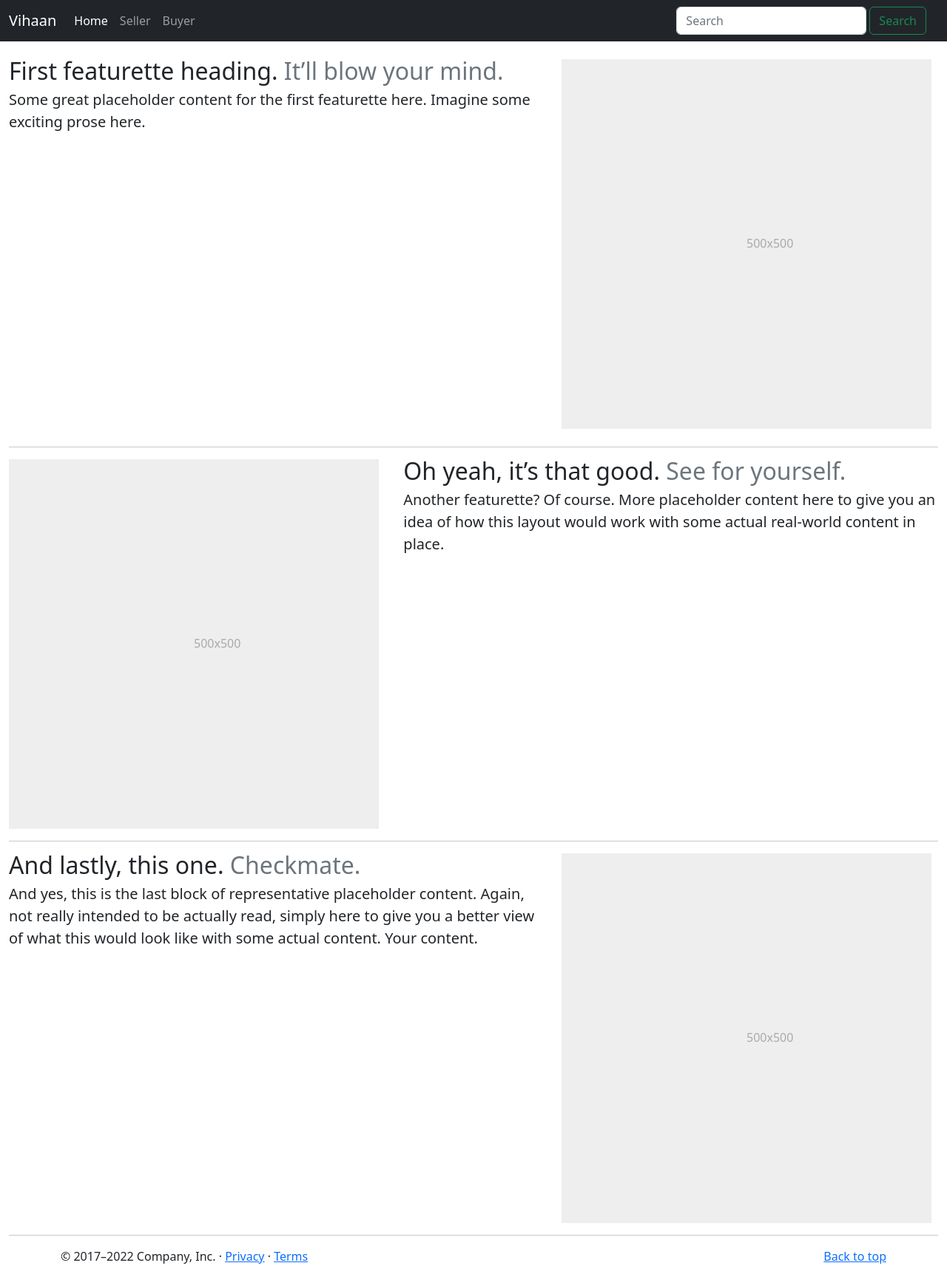
After one commit to anuragkumart16/Vihaan, a Django app: template Vihaan/templates/hometry.html in a window 1280 px wide. The commit adds this page. Shown: the whole page at 74% size. Run offline with Django 4.2, Linux system fonts and the light colour scheme; the template is opened without the code that fills it, so the values that code supplies are empty.

```diff
--- /dev/null
+++ b/Vihaan/templates/hometry.html
@@ -0,0 +1,106 @@
+<!doctype html>
+<html lang="en">
+
+<head>
+    <meta charset="utf-8">
+    <meta name="viewport" content="width=device-width, initial-scale=1">
+    <title>Vihaan.com</title>
+    <link href="https://cdn.jsdelivr.net/npm/bootstrap@5.2.2/dist/css/bootstrap.min.css" rel="stylesheet"
+        integrity="sha384-Zenh87qX5JnK2Jl0vWa8Ck2rdkQ2Bzep5IDxbcnCeuOxjzrPF/et3URy9Bv1WTRi" crossorigin="anonymous">
+</head>
+
+<body>
+    <script src="https://cdn.jsdelivr.net/npm/bootstrap@5.2.2/dist/js/bootstrap.bundle.min.js"
+        integrity="sha384-OERcA2EqjJCMA+/3y+gxIOqMEjwtxJY7qPCqsdltbNJuaOe923+mo//f6V8Qbsw3"
+        crossorigin="anonymous"></script>
+<!-- navbar -->
+    <nav class="navbar navbar-dark navbar-expand-lg  bg-dark">
+        <div class="container-fluid">
+            <a class="navbar-brand" href="/">Vihaan</a>
+            <button class="navbar-toggler" type="button" data-bs-toggle="collapse"
+                data-bs-target="#navbarSupportedContent" aria-controls="navbarSupportedContent" aria-expanded="false"
+                aria-label="Toggle navigation">
+                <span class="navbar-toggler-icon"></span>
+            </button>
+            <div class="collapse navbar-collapse" id="navbarSupportedContent">
+                <ul class="navbar-nav me-auto mb-2 mb-lg-0">
+                    <li class="nav-item">
+                        <a class="nav-link active" aria-current="page" href="/">Home</a>
+                    </li>
+                    <li class="nav-item">
+                        <a class="nav-link" href="seller">Seller</a>
+                    </li>
+                    <li class="nav-item">
+                        <a class="nav-link" href="buyer">Buyer</a>
+                    </li>
+
+                </ul>
+                <form class="d-flex me-2" role="search">
+                    <input class="form-control me-1" type="search" placeholder="Search" aria-label="Search">
+                    <button class="btn btn-outline-success me-2" type="submit">Search</button>
+                </form>
+            </div>
+        </div>
+    </nav>
+<!-- main -->
+<main class="container-fluid">
+
+
+    <div class="row featurette my-4">
+      <div class="col-md-7">
+        <h2 class="featurette-heading fw-normal lh-1">First featurette heading. <span class="text-muted">It’ll blow your mind.</span></h2>
+        <p class="lead">Some great placeholder content for the first featurette here. Imagine some exciting prose here.</p>
+      </div>
+      <div class="col-md-5">
+        <svg class="bd-placeholder-img bd-placeholder-img-lg featurette-image img-fluid mx-auto" width="500" height="500" xmlns="http://www.w3.org/2000/svg" role="img" aria-label="Placeholder: 500x500" preserveAspectRatio="xMidYMid slice" focusable="false"><title>Placeholder</title><rect width="100%" height="100%" fill="#eee"/><text x="50%" y="50%" fill="#aaa" dy=".3em">500x500</text></svg>
+
+      </div>
+    </div>
+
+    <hr class="featurette-divider">
+
+    <div class="row featurette">
+      <div class="col-md-7 order-md-2">
+        <h2 class="featurette-heading fw-normal lh-1">Oh yeah, it’s that good. <span class="text-muted">See for yourself.</span></h2>
+        <p class="lead">Another featurette? Of course. More placeholder content here to give you an idea of how this layout would work with some actual real-world content in place.</p>
+      </div>
+      <div class="col-md-5 order-md-1">
+        <svg class="bd-placeholder-img bd-placeholder-img-lg featurette-image img-fluid mx-auto" width="500" height="500" xmlns="http://www.w3.org/2000/svg" role="img" aria-label="Placeholder: 500x500" preserveAspectRatio="xMidYMid slice" focusable="false"><title>Placeholder</title><rect width="100%" height="100%" fill="#eee"/><text x="50%" y="50%" fill="#aaa" dy=".3em">500x500</text></svg>
+
+      </div>
+    </div>
+
+    <hr class="featurette-divider">
+
+    <div class="row featurette">
+      <div class="col-md-7">
+        <h2 class="featurette-heading fw-normal lh-1">And lastly, this one. <span class="text-muted">Checkmate.</span></h2>
+        <p class="lead">And yes, this is the last block of representative placeholder content. Again, not really intended to be actually read, simply here to give you a better view of what this would look like with some actual content. Your content.</p>
+      </div>
+      <div class="col-md-5">
+        <svg class="bd-placeholder-img bd-placeholder-img-lg featurette-image img-fluid mx-auto" width="500" height="500" xmlns="http://www.w3.org/2000/svg" role="img" aria-label="Placeholder: 500x500" preserveAspectRatio="xMidYMid slice" focusable="false"><title>Placeholder</title><rect width="100%" height="100%" fill="#eee"/><text x="50%" y="50%" fill="#aaa" dy=".3em">500x500</text></svg>
+
+      </div>
+    </div>
+
+    <hr class="featurette-divider">
+
+    <!-- /END THE FEATURETTES -->
+
+  </div><!-- /.container -->
+
+
+  <!-- FOOTER -->
+  <footer class="container">
+    <p class="float-end"><a href="#">Back to top</a></p>
+    <p>&copy; 2017–2022 Company, Inc. &middot; <a href="#">Privacy</a> &middot; <a href="#">Terms</a></p>
+  </footer>
+</main>
+
+
+
+
+
+</body>
+
+</html>
--- a/Vihaan/templates/index.html
+++ b/Vihaan/templates/index.html
@@ -81,7 +81,7 @@
             <div class="carousel-item active">
                 <img src="static/another.jpg" class="d-block w-100 opacity-100">
                 <div class="carousel-caption d-none d-md-block text-center">
-                    <div class="container text-center row mx-3 my-3">
+                    <div class="container-fluid row mx-3 my-3">
 
 
                         <div class="card mx-3  bg-dark border border-light" style="width: 18rem;">
```
Also changed, not shown: Vihaan/templates/buyer.html (+18 -14 lines).
